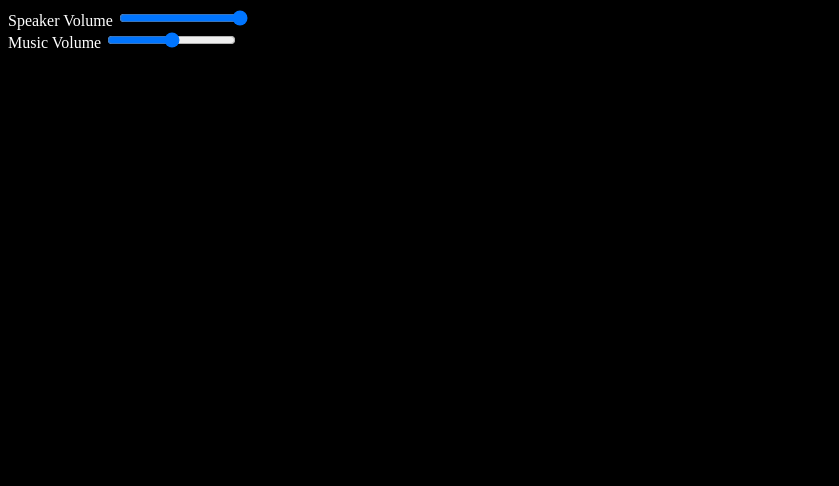
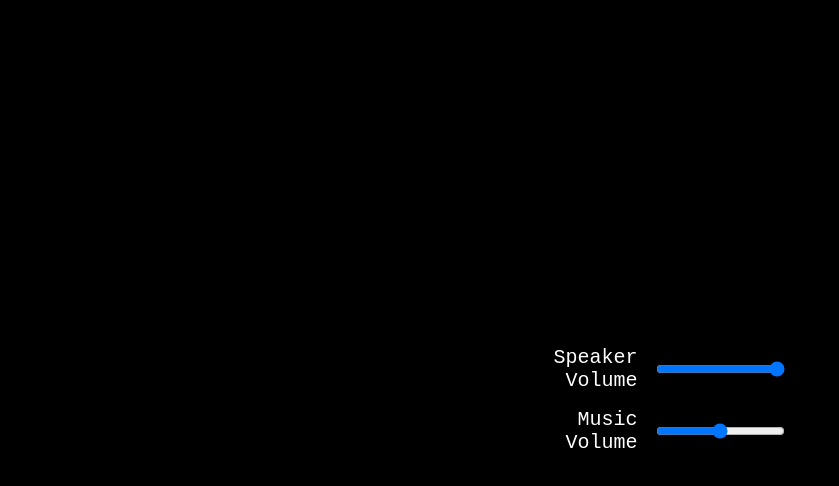
Before and after one commit to drewpereli/lofi-aa, a website: page index.html in a window 1280 px wide. Shown: the whole page, without its empty margins (0-839 px from the left). Drawn offline with Linux system fonts and the light colour scheme.

Commit message:
styled controls

```diff
--- a/index.html
+++ b/index.html
@@ -2,13 +2,39 @@
 <html>
   <head>
     <style>
+
       body {
+        background-color: black;
+        margin: 0;
+        padding: 0;
+        overflow: hidden;
+        font-size: 1.25rem;
+      }
+
+
+      .main {
+        display: flex;
+        justify-content: center;
+        height: 100vh;
+        align-items: center;
+        font-family: monospace;
+        color: white;
         background-color: black;
       }
 
-      label {
-        color: white;
+      .controls > div {
+        padding: .5rem;
+        display: flex;
+        width: 100vw;
+        justify-content: center;
       }
+
+      .controls label {
+        margin-right: 1rem;
+        width: 9rem;
+        text-align: right
+      }
+
     </style>
   </head>
   <body>
@@ -372,7 +398,4 @@
     </div>
   </body>
 
-  <script>
-
-  </script>
 </html>
```
